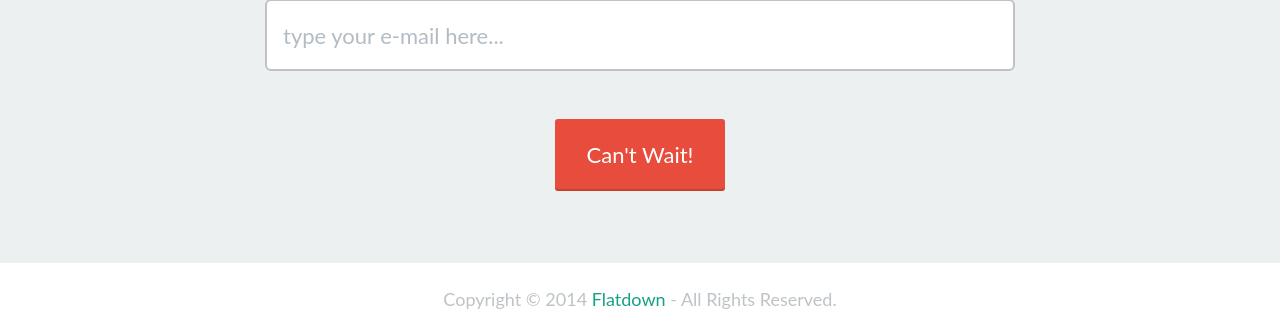
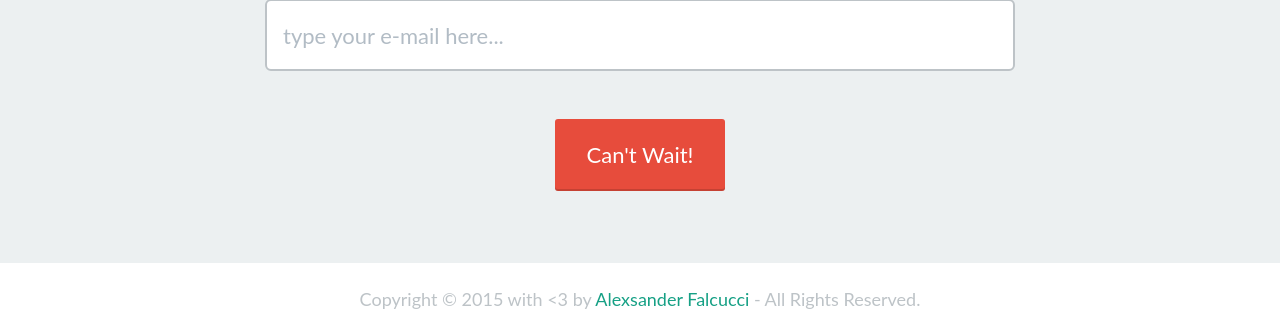
Before and after one commit to givemecode/givemecode-project, a Django app: page / in a window 1280 px wide. Shown: the part 823-1158 px from the top of the page. Run offline with Django 3.2, Linux system fonts and the light colour scheme; some libraries are stand-ins or nearby versions; some web fonts are replaced.

Commit message:
changed author code and url into logotype

```diff
--- a/givemecode/core/templates/core/index.html
+++ b/givemecode/core/templates/core/index.html
@@ -47,7 +47,7 @@
           <div class="intro">
 
             <div class="logo">
-                <a href="index.html"><img src="{% static 'images/icons/givemecode.png' %}" alt="logo" title="logo" class="img-responsive" /></a>
+                <a href="/"><img src="{% static 'images/icons/givemecode.png' %}" alt="logo" title="logo" class="img-responsive" /></a>
             </div>
 
             <h2>Knowledge it's freedom!</h2>
@@ -156,7 +156,7 @@
       <section id="footer">
           <div class="container">
 
-              <p>Copyright &copy; 2014 <a href="#">Flatdown</a> - All Rights Reserved.</p>
+              <p>Copyright &copy; 2015 with <3 by<a target="_blank" href="http://github.com/alexfalcucc">  Alexsander Falcucci</a> - All Rights Reserved.</p>
 
           </div>
       </section>
```
